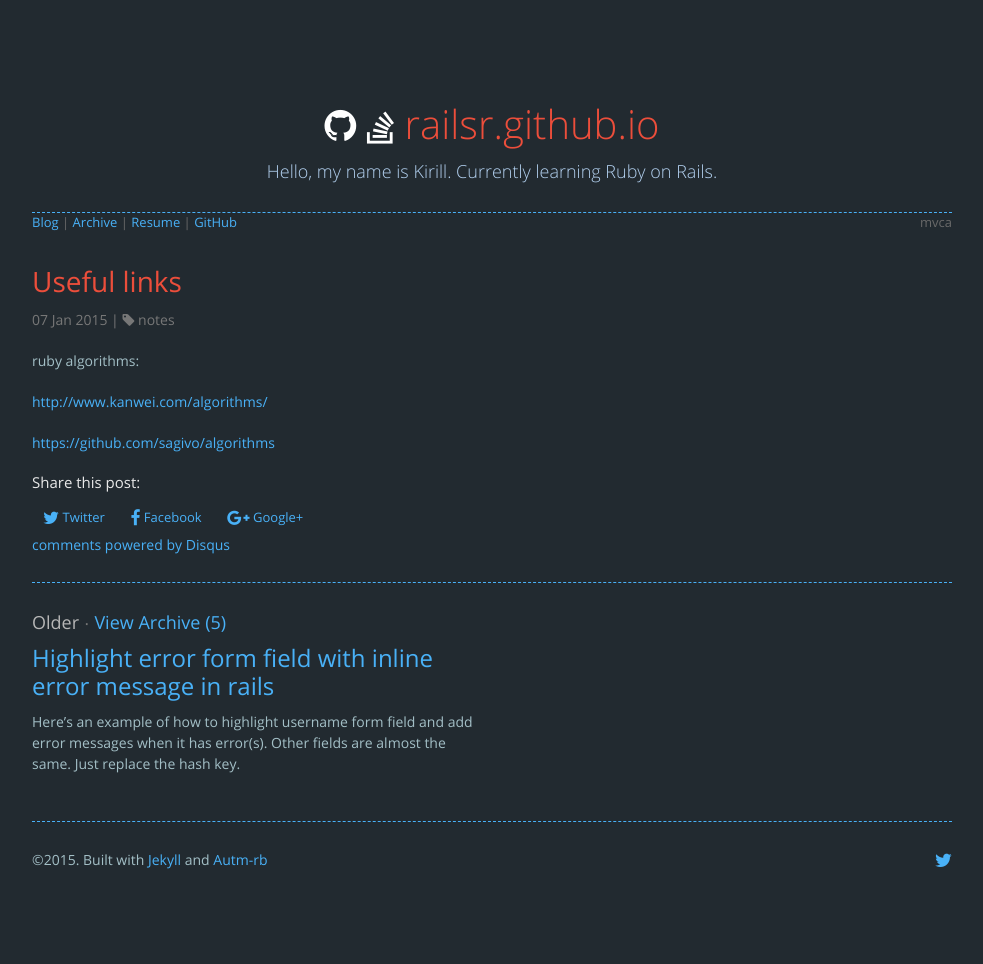
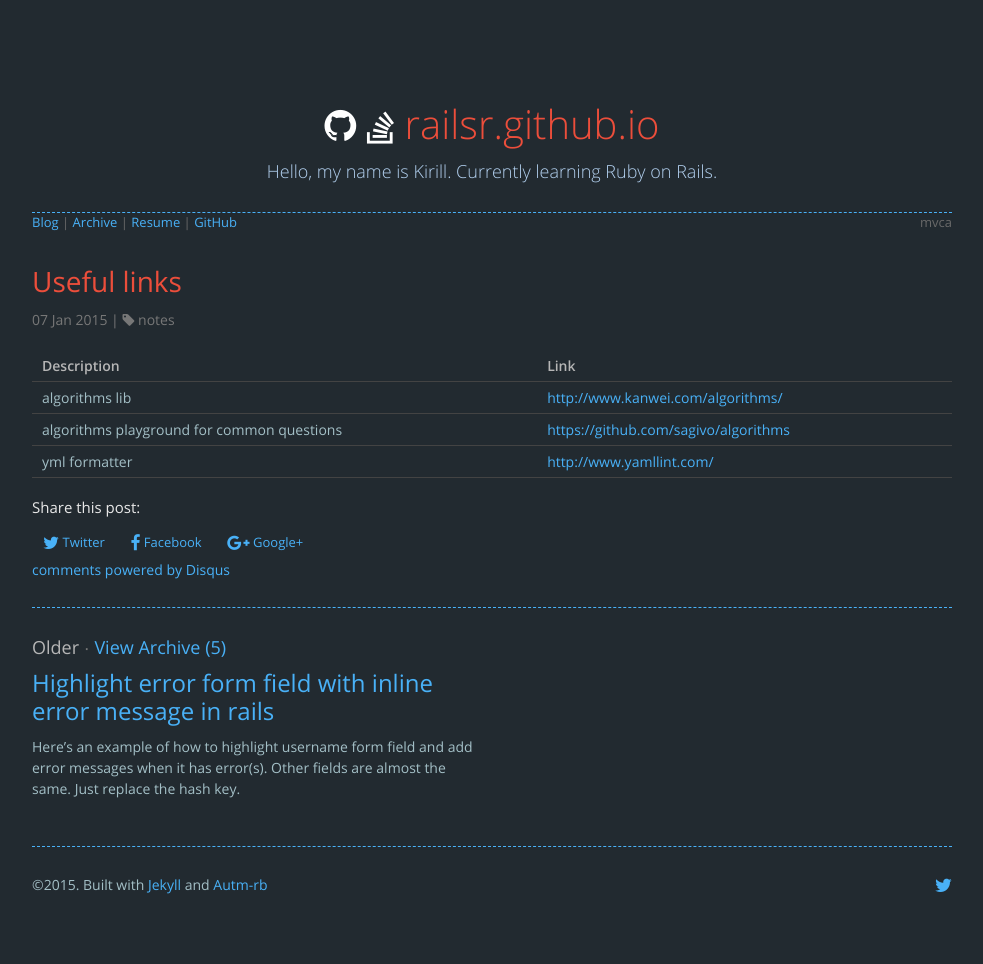
Before and after one commit to railsr/railsr.github.io, a Jekyll site: the page built from _posts/2015-01-07-useful-links.md, in a window 1280 px wide. Shown: the whole page, without its empty margins (148-1131 px from the left). Built offline with Jekyll 4.4.1, drawn with Linux system fonts in a browser that asks for light colours; nearby versions of some CDN libraries; comment, search, counter and statistics services are not loaded; before the commit the page ends 939 px from its top, so only the background shows below that.

Commit message:
updated usefull links post

```diff
--- a/_posts/2015-01-07-useful-links.md
+++ b/_posts/2015-01-07-useful-links.md
@@ -3,8 +3,25 @@
 tags: [notes]
 ---
 
-ruby algorithms:
-
-[http://www.kanwei.com/algorithms/](http://www.kanwei.com/algorithms/)
-
-[https://github.com/sagivo/algorithms](https://github.com/sagivo/algorithms)
+<table>
+  <thead>
+    <tr>
+      <th>Description</th>
+      <th>Link</th>
+    </tr>
+  </thead>
+  <tbody>
+    <tr>
+      <td>algorithms lib</td>
+      <td><a href="http://www.kanwei.com/algorithms/">http://www.kanwei.com/algorithms/</a></td>
+    </tr>
+    <tr>
+      <td>algorithms playground for common questions</td>
+      <td><a href="https://github.com/sagivo/algorithms">https://github.com/sagivo/algorithms</a></td>
+    </tr>
+    <tr>
+      <td>yml formatter</td>
+      <td><a href="https://github.com/sagivo/algorithms">http://www.yamllint.com/</a></td>
+    </tr>
+  </tbody>
+</table>
```
